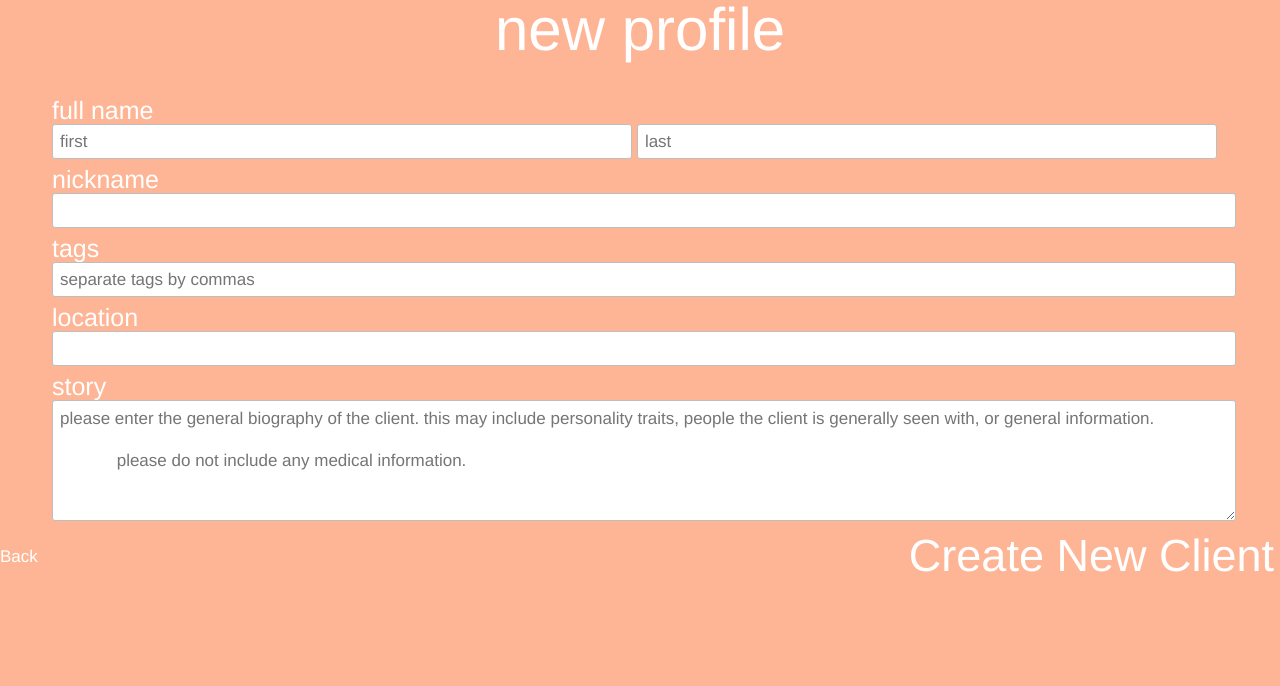
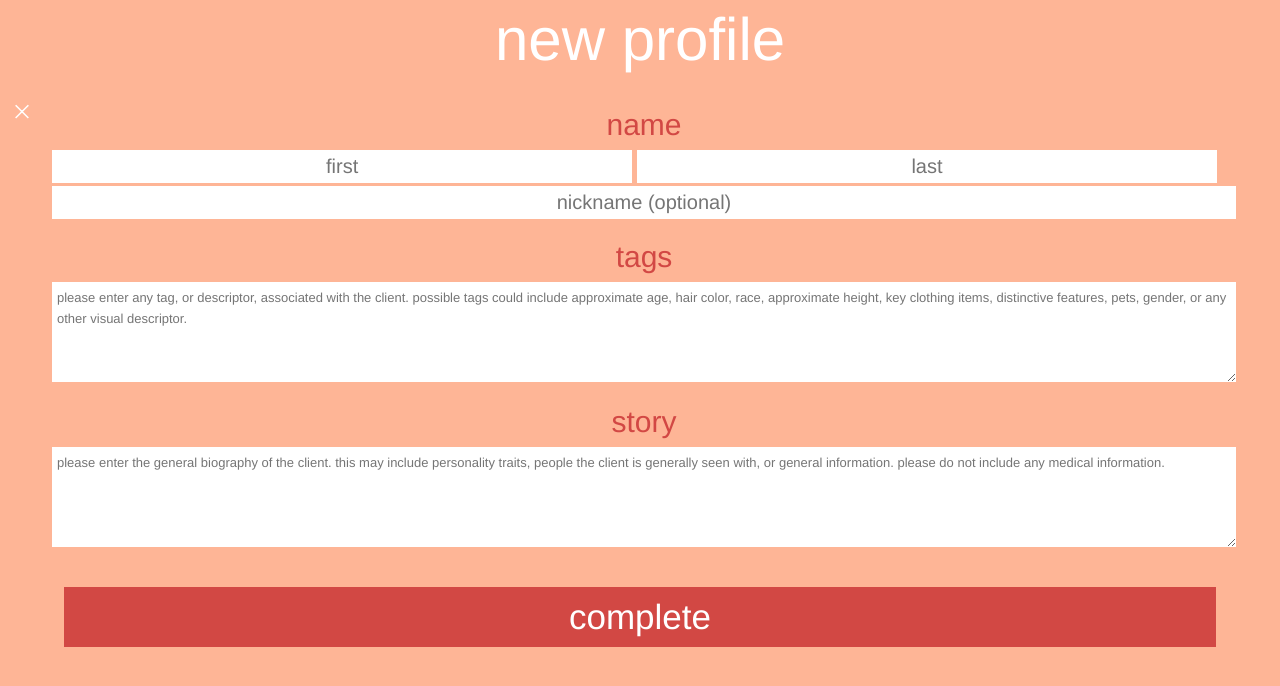
Before and after one commit to DFAxCMU/reachout, a Django app: page /new_client in a window 1280 px wide. Shown: the top 686 px of the page. Run offline with Django 3.2, Linux system fonts and the light colour scheme.

Commit message:
new profile page

```diff
--- a/profiles/views.py
+++ b/profiles/views.py
@@ -18,7 +18,6 @@ class NewClientProfile(View):
         new_client = Client(first_name = request.POST.get("first_name"),
             last_name = request.POST.get("last_name"),
             nick_name = request.POST.get("nick_name"),
-            location  = request.POST.get("location"),
             story     = request.POST.get("story"))
         new_client.save()
         new_client_id = new_client.id
--- /dev/null
+++ b/template/css/new_client.css
@@ -0,0 +1,91 @@
+.background{
+    background-color: #FEB596;
+    position: relative;
+    width: 100%;
+    height: 100%;
+}
+
+body {
+    height: 100%;
+}
+
+h1 {
+    padding: 10px;
+    color: white;
+    font-size: 50px;
+    font-weight: 100;
+    text-align: center;
+}
+
+h2 {
+    text-align: center;
+    font-size: 60px;
+    font-weight: 100;
+    color: #D24844;
+    margin-top: 10px;
+}
+
+
+#signup_but{
+    background-color: #D24844
+    font-size: 45px;
+    font-weight: 100;
+    border-style: none;
+    color: white;
+    position: absolute;
+    bottom: 0;
+    right: 0;
+}
+
+.header{
+    position: relative;
+}
+.form-style-1 label{
+    margin:0 0 3px 0;
+    padding:0px;
+    display:block;
+    font-weight: 100;
+}
+
+button[type=submit] {
+    border-style: none;
+    font-weight: 100;
+    font-size: 35px;
+    height: 60px;
+    color: white;
+    background-color: #D24844;
+    text-align: center;
+    position: absolute;
+    left: 5%;
+    width: 90%;
+    top: 90%;
+}
+
+
+input[type=input] {
+    position: relative;
+    width: 80%;
+    padding: 5px;
+    margin-bottom: 3px;
+
+    text-align: center;
+    font-size: 20px;
+    font-weight: 100;
+    border-width: 0px;
+    border-radius: 0px;
+    -webkit-box-shadow: none;
+    -moz-box-shadow: none;
+    box-shadow: none;
+}
+
+textarea[type=large_input] {
+    position: relative;
+    height: 100px;
+    padding: 5px;
+
+    text-align: left;
+    font-size: 13px;
+    font-weight: 100;
+    border-width: 0px;
+    border-radius: 0px;
+}
--- a/template/new_client.html
+++ b/template/new_client.html
@@ -14,7 +14,7 @@
     <meta name="apple-mobile-web-app-status-bar-style" content="black">
 
     <!-- Include the compiled Ratchet CSS -->
-    <link rel="stylesheet" type="text/css" href="{% static 'css/logging_info.css' %}" >
+    <link rel="stylesheet" type="text/css" href="{% static 'css/new_client.css' %}" >
     <link rel="stylesheet" type="text/css" href="{% static 'dist/css/ratchet.css' %}">
     <link rel="stylesheet" type="text/css" href="{% static 'css/register.css' %}" >
 
@@ -22,37 +22,36 @@
     <script src="../ratchet/dist/js/ratchet.js"></script>
   </head>
   <body class="background">
-    <div class="header"> <h1> new profile </h1> </div>
+    <h1 style=""> new profile </h1>
+
+
+
     <!--TODO: check password == repassword -->
     <!-- required attribute is NOT supported on safari -->
     <!-- TODO: bug CSRF verification failed -->
 
     <form action='' method="POST">
-    {% csrf_token %}
-    <ul class="form-style-1 font">
-        <li><label>full name </label><input type="text" name="first_name" class="field-divided" placeholder="first" />&nbsp;<input type="text" name="last_name" class="field-divided" placeholder="last"/></li>
-        <li>
-            <label>nickname</label>
-            <input type="text" name="nick_name" class="field-long" required/>
-        </li>
-        <li>
-            <label>tags</label>
-            <input type="text" placeholder="separate tags by commas" name="tags" class="field-long" required/>
-        </li>
-        <li>
-            <label>location</label>
-            <input type="text" name="location" class="field-long" required/>
-        </li>
-        <li>
-            <label>story</label>
-            <textarea placeholder="please enter the general biography of the client. this may include personality traits, people the client is generally seen with, or general information.
+        <a class="icon icon-close pull-left" style="margin-top:10px; margin-left:10px" href="/"></a>
+        {% csrf_token %}
+        <ul class="form-style-1 font">
+                <h2 style="">name</h2>
+                <li>
+                    <input type="input" name="first_name" class="field-divided" placeholder="first">&nbsp;<input type="input" name="last_name" class="field-divided" placeholder="last">
+                </li>
+                <input type="input" name="nick_name" class="field-long" placeholder="nickname (optional)"optional>
+            <div style="margin-top: 20px;">
+                <h2>tags</h2>
+                <textarea placeholder="please enter any tag, or descriptor, associated with the client. possible tags could include approximate age, hair color, race, approximate height, key clothing items, distinctive features, pets, gender, or any other visual descriptor." rows="5" type="large_input" name="tags"></textarea>
+            </div>
+            <div style="margin-top: 20px;">
+                <h2>story</h2>
+                    <textarea placeholder="please enter the general biography of the client. this may include personality traits, people the client is generally seen with, or general information. please do not include any medical information." rows="5" name="story" type="large_input"></textarea>
+            </div>
+        </ul>
 
-            please do not include any medical information." rows="5" name="story"></textarea>
+            <h1> &nbsp; </h1>
+            <button type="submit" > complete </button>
+    </form>
 
-        </li>
-        </ul>
-    <button type="submit" id="signup_but"> Create New Client </button>
-    </form>
-    <a href= "/"> Back </a>
   </body>
 </html>
```
